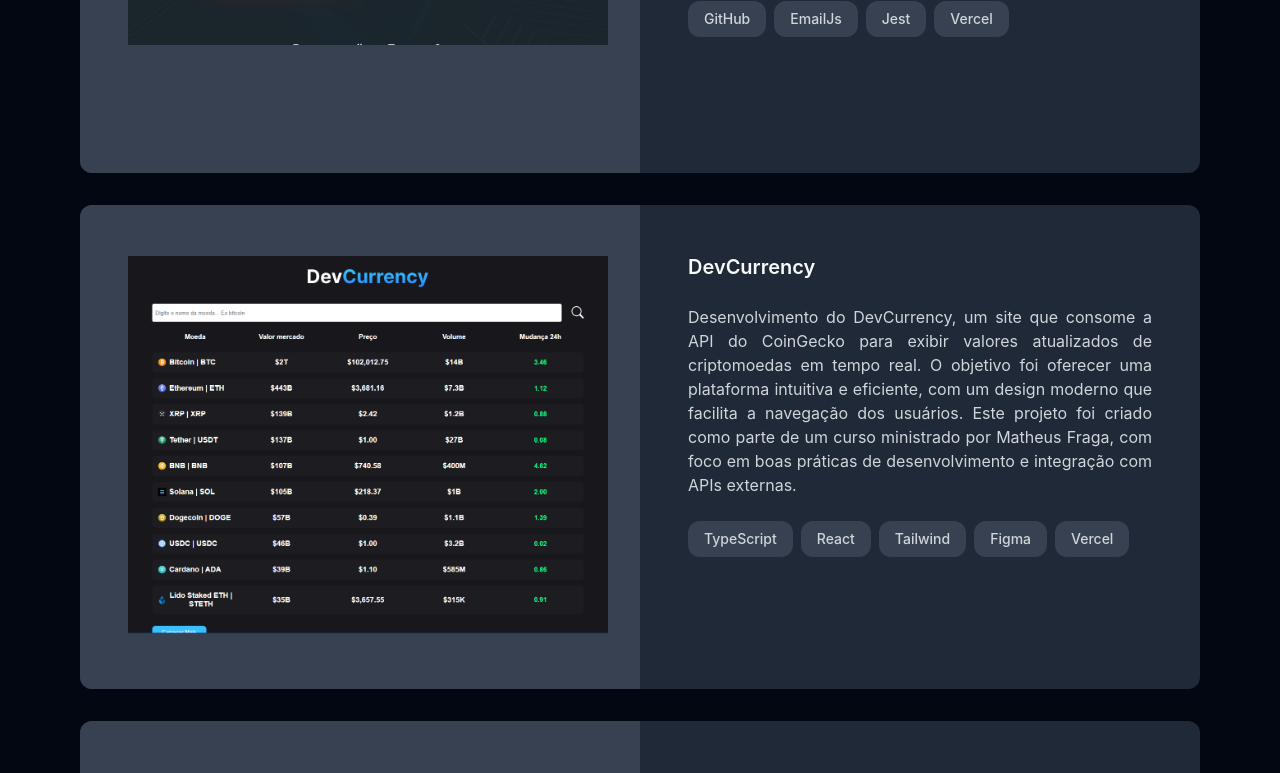
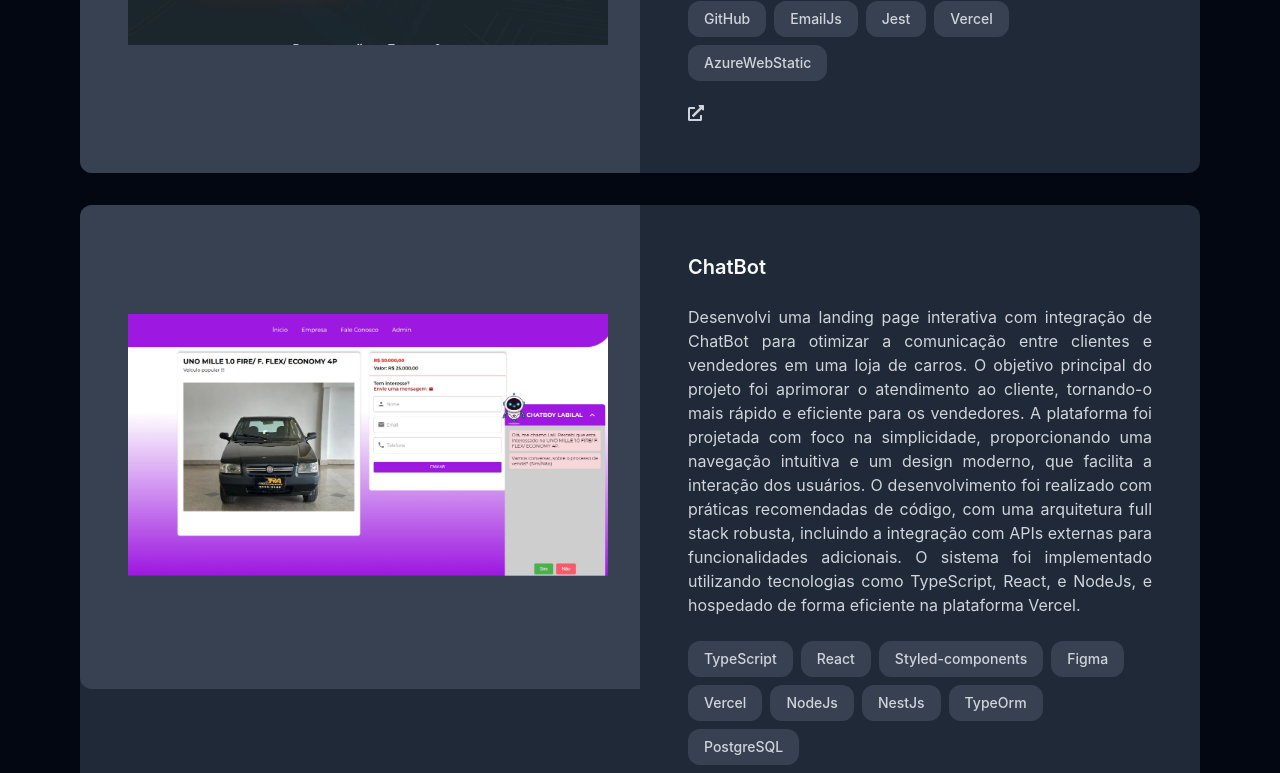
Before and after one commit to Osouzaa/portfolio, a React (Vite) app: page / in a window 1280 px wide. Shown: the part 4455-5228 px from the top of the page. Built offline with nearby package versions, Linux system fonts and the light colour scheme.

Commit message:
feat: updateds

```diff
--- a/src/components/work/index.tsx
+++ b/src/components/work/index.tsx
@@ -4,12 +4,14 @@ import {
   ContainerWork,
   ContentImage,
   Description,
+  LinkProject,
   SectionButton,
   SectionSkills,
   Title,
   WorkContainer,
   WorkContent,
 } from './style'
+import { FaExternalLinkAlt } from 'react-icons/fa'
 
 export function Work() {
   return (
@@ -34,6 +36,10 @@ export function Work() {
                   <p key={idx}>{tech}</p>
                 ))}
               </SectionSkills>
+
+              <LinkProject href={project.link} aria-label="Link para o projeto">
+                <FaExternalLinkAlt size={16} />
+              </LinkProject>
             </ContainerSectionDescriptionProject>
           </ContainerWork>
         ))}
--- a/src/components/work/style.ts
+++ b/src/components/work/style.ts
@@ -149,3 +149,21 @@ export const SectionSkills = styled.section`
     }
   }
 `
+
+export const LinkProject = styled.a`
+  text-decoration: none;
+  font-size: 0.875rem;
+  font-weight: 400;
+  line-height: 20px;
+  color: ${(props) => props.theme['gray-600']};
+  cursor: pointer;
+  display: flex;
+  align-items: center;
+  justify-content: center;
+  gap: 0.5rem;
+
+  &:hover {
+    text-decoration: underline;
+    transition: text-decoration 0.2s ease-in-out;
+  }
+`
--- a/src/data/projectsData.tsx
+++ b/src/data/projectsData.tsx
@@ -2,6 +2,7 @@ import siteTecnocar from '../assets/site-tecnocar.jpg'
 import DevCurrency from '../assets/CriptMoeda.png'
 import Gerenciador from '../assets/Gerenciador de Tarefas.png'
 import PrimeFlix from '../assets/PrimeFlix.png'
+import ChatBot from '../assets/ChatBot.jpg'
 
 interface ProjectDataProps {
   image: string
@@ -9,6 +10,7 @@ interface ProjectDataProps {
   date: string
   description: string
   technologies: string[]
+  link: string
 }
 
 export const projectData: ProjectDataProps[] = [
@@ -27,7 +29,28 @@ export const projectData: ProjectDataProps[] = [
       'EmailJs',
       'Jest',
       'Vercel',
+      'AzureWebStatic',
     ],
+    link: 'http://www.tecnocarengenharia.com.br/',
+  },
+  {
+    image: ChatBot,
+    title: 'ChatBot',
+    date: 'Set 2023 - Nov 2023',
+    description:
+      'Desenvolvi uma landing page interativa com integração de ChatBot para otimizar a comunicação entre clientes e vendedores em uma loja de carros. O objetivo principal do projeto foi aprimorar o atendimento ao cliente, tornando-o mais rápido e eficiente para os vendedores. A plataforma foi projetada com foco na simplicidade, proporcionando uma navegação intuitiva e um design moderno, que facilita a interação dos usuários. O desenvolvimento foi realizado com práticas recomendadas de código, com uma arquitetura full stack robusta, incluindo a integração com APIs externas para funcionalidades adicionais. O sistema foi implementado utilizando tecnologias como TypeScript, React, e NodeJs, e hospedado de forma eficiente na plataforma Vercel.',
+    technologies: [
+      'TypeScript',
+      'React',
+      'Styled-components',
+      'Figma',
+      'Vercel',
+      'NodeJs',
+      'NestJs',
+      'TypeOrm',
+      'PostgreSQL',
+    ],
+    link: 'https://front-chat-eight.vercel.app/',
   },
   {
     image: DevCurrency,
@@ -36,6 +59,7 @@ export const projectData: ProjectDataProps[] = [
     description:
       'Desenvolvimento do DevCurrency, um site que consome a API do CoinGecko para exibir valores atualizados de criptomoedas em tempo real. O objetivo foi oferecer uma plataforma intuitiva e eficiente, com um design moderno que facilita a navegação dos usuários. Este projeto foi criado como parte de um curso ministrado por Matheus Fraga, com foco em boas práticas de desenvolvimento e integração com APIs externas.',
     technologies: ['TypeScript', 'React', 'Tailwind', 'Figma', 'Vercel'],
+    link: 'https://cripto-app-pi.vercel.app/',
   },
   {
     image: Gerenciador,
@@ -44,6 +68,7 @@ export const projectData: ProjectDataProps[] = [
     description:
       'Projeto de um Gerenciador de Tarefas desenvolvido com HTML, CSS e JavaScript, projetado para organizar e exibir tarefas de forma clara e eficiente. O sistema categoriza tarefas em pendentes, bloqueadas e concluídas, oferecendo aos usuários uma ferramenta prática para acompanhar suas atividades diárias. O foco foi criar uma solução responsiva e alinhada às melhores práticas de desenvolvimento front-end.',
     technologies: ['HTML', 'CSS', 'JavaScript', 'Vercel'],
+    link: 'https://gerenciador-tarefas-three.vercel.app/',
   },
   {
     image: PrimeFlix,
@@ -52,5 +77,6 @@ export const projectData: ProjectDataProps[] = [
     description:
       'Criação do PrimeFlix, uma plataforma que utiliza a API MovieDB para exibir os filmes mais populares em tempo real. A aplicação inclui funcionalidades como visualização de trailers, salvamento de filmes em favoritos e interface simplificada. O projeto foi desenvolvido com foco em responsividade, experiência do usuário e boas práticas de desenvolvimento front-end, utilizando ferramentas modernas.',
     technologies: ['React.js', 'TailwindCSS', 'Vercel'],
+    link: 'https://prime-flix-gold.vercel.app/',
   },
 ]
```
Also changed, not shown: src/assets/ChatBot.jpg (added).
